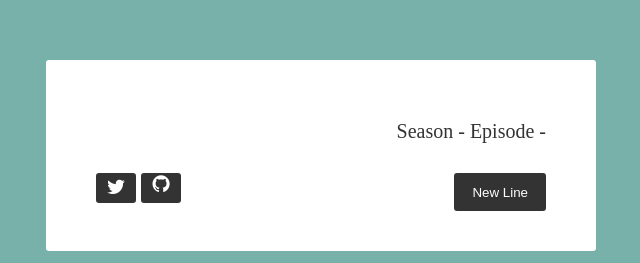
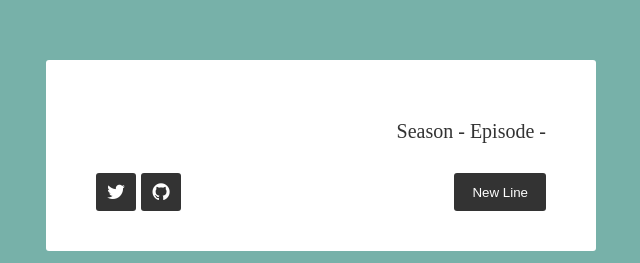
Before and after one commit to InosRahul/creed_db, a React (Create React App) app: page / in a window 1280 px wide. Shown: the part 170-433 px from the top of the page, without its empty margins (319-959 px from the left). Built offline with nearby package versions, Linux system fonts and the light colour scheme; no server answers.

Commit message:
Fixed: css for firefox

```diff
--- a/src/components/Thoughts.css
+++ b/src/components/Thoughts.css
@@ -8,8 +8,6 @@
 }
 i {
   font-size: 16px;
-  text-align: center;
-
 }
     .thought-text {
 
@@ -50,9 +48,9 @@ i {
         #tweet-quote {
           float: left;
           padding: 0px;
+          padding-top: 8px;
           font-size: 20px;
           text-align: center;
-          align-content: center;
           margin-right: 5px;
           height: 30px;
           width: 40px;
@@ -60,6 +58,7 @@ i {
         #github-button {
           float: left;
           padding: 0px;
+          padding-top: 8px;
           font-size: 20px;
           text-align: center;
           margin-right: 5px;
```
